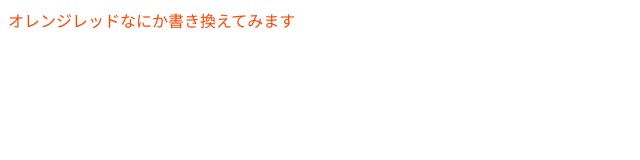
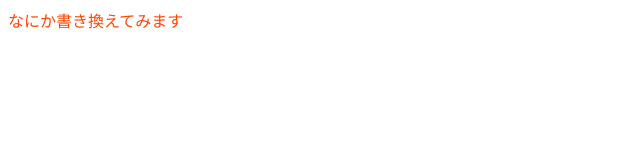
Before and after one commit to takuwata92/20240422-test, a plain HTML site: page index.html in a window 1280 px wide. Shown: the whole page, without its empty margins (0-640 px from the left). Drawn offline with Linux system fonts and the light colour scheme.

Commit message:
Update index.html

```diff
--- a/index.html
+++ b/index.html
@@ -5,6 +5,6 @@
       <title>タイトル</title>
     </head>
     <body>
-      <font color="orangered">オレンジレッドなにか書き換えてみます</font>
+      <font color="orangered">なにか書き換えてみます</font>
     </body>
 </html>
```
